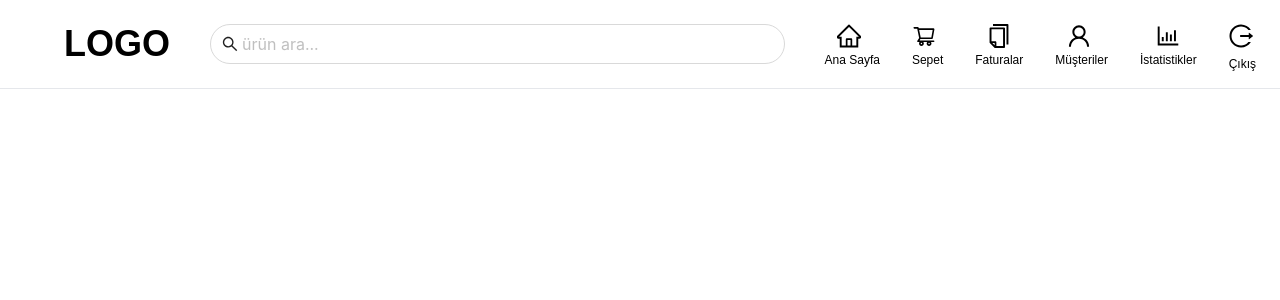
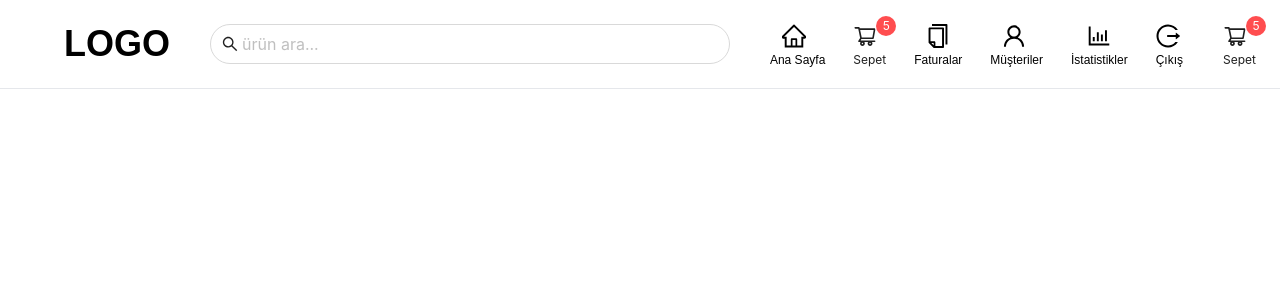
Before and after one commit to Ayalni2289/POS-projesi-Devam-, a React (Create React App) app in the folder client/: page / in a window 1280 px wide. Shown: the top 300 px of the page. Built offline with nearby package versions, Linux system fonts and the light colour scheme; the HTML template or start-up script is replaced by a standard one.

Commit message:
Header responsive hale getirildi.

```diff
--- a/client/src/components/header/Header.jsx
+++ b/client/src/components/header/Header.jsx
@@ -1,6 +1,6 @@
 import React from "react";
 import { SearchOutlined,HomeOutlined,ShoppingCartOutlined,CopyOutlined,UserOutlined,BarChartOutlined,LogoutOutlined } from '@ant-design/icons';
-import { Input } from 'antd';
+import { Badge, Input } from 'antd';
 
 const Header = () => {
     return (
@@ -14,7 +14,7 @@
                     </a>
     {/*Logo END*/}
     {/*Search*/}
-                <div className="header-search flex-1 ">
+                <div className="header-search flex-1 flex justify-center">
                     <Input size="large"
                      placeholder="ürün ara..."
                      prefix={<SearchOutlined />}
@@ -23,39 +23,50 @@
                 </div>
     {/*Search END*/}
     {/*Menu*/}
-                <div className="menu-links flex justify-between items-center gap-8">
+                <div className="menu-links flex justify-between items-center gap-7 md:static fixed bottom-0
+                                md:w-auto w-screen md:bg-transparent bg-white left-0 md:border-t-0 border-t
+                                md:px-0 px-4 py-1">
     {/*Ana Sayfa*/}
-                        <a href={"/"} className="menu-link flex-col flex ">
+                        <a href={"/"} className="menu-link flex-col flex hover:text-[#40a9ff] transition-all ">
                             <HomeOutlined  className="px-3 py-1 md:text-2xl text-xl"/>
                             <span className="md:text-xs text-[10px]">Ana Sayfa</span>
                         </a>
     {/*Sepet*/}
-                        <a href={"/"} className="menu-link flex flex-col">
+                    <Badge count={5} offset={[0,6]} className="md:flex hidden">
+                        <a href={"/"} className="menu-link flex flex-col hover:text-[#40a9ff] transition-all">
                             <ShoppingCartOutlined   className="py-1 md:text-2xl text-xl"/>
                             <span className="md:text-xs text-[10px]">Sepet</span>
                         </a>
+                    </Badge>
     {/*Faturalar*/}
-                        <a href={"/"} className="menu-link flex flex-col">
+                        <a href={"/"} className="menu-link flex flex-col hover:text-[#40a9ff] transition-all">
                             <CopyOutlined    className="px-3 py-1 md:text-2xl text-xl"/>
                             <span className="md:text-xs text-[10px]">Faturalar</span>
                         </a>
     {/*Müşteriler*/}
-                        <a href={"/"} className="menu-link flex flex-col">
+                        <a href={"/"} className="menu-link flex flex-col hover:text-[#40a9ff] transition-all">
                             <UserOutlined   className="px-3 py-1 md:text-2xl text-xl"/>
                             <span className="md:text-xs text-[10px]">Müşteriler</span>
                         </a>
     {/*İstatistikler*/}
-                        <a href={"/"} className="menu-link flex flex-col">
+                        <a href={"/"} className="menu-link flex flex-col hover:text-[#40a9ff] transition-all">
                             <BarChartOutlined   className="px-4 py-1 md:text-2xl text-xl"/>
                             <span className="md:text-xs text-[10px]">İstatistikler</span>
                         </a>
     {/*Çıkış*/}
-                        <a href={"/"} className="menu-link flex flex-col">
-                            <LogoutOutlined   className="py-2 md:text-2xl text-xl"/>
+                        <a href={"/"} className="menu-link flex flex-col hover:text-[red] transition-all">
+                            <LogoutOutlined   className="py-1 md:text-2xl text-xl"/>
                             <span className="md:text-xs text-[10px]">Çıkış</span>
                         </a>
     {/*Menu END*/}
                 </div>
+                <Badge count={5} offset={[0,6]} className="md:flex hidden">
+                        <a href={"/"} className="menu-link flex flex-col hover:text-[#40a9ff] transition-all
+                                                ">
+                            <ShoppingCartOutlined   className="py-1 md:text-2xl text-xl"/>
+                            <span className="md:text-xs text-[10px]">Sepet</span>
+                        </a>
+                </Badge>
             </header>
        </div>
 );
```
